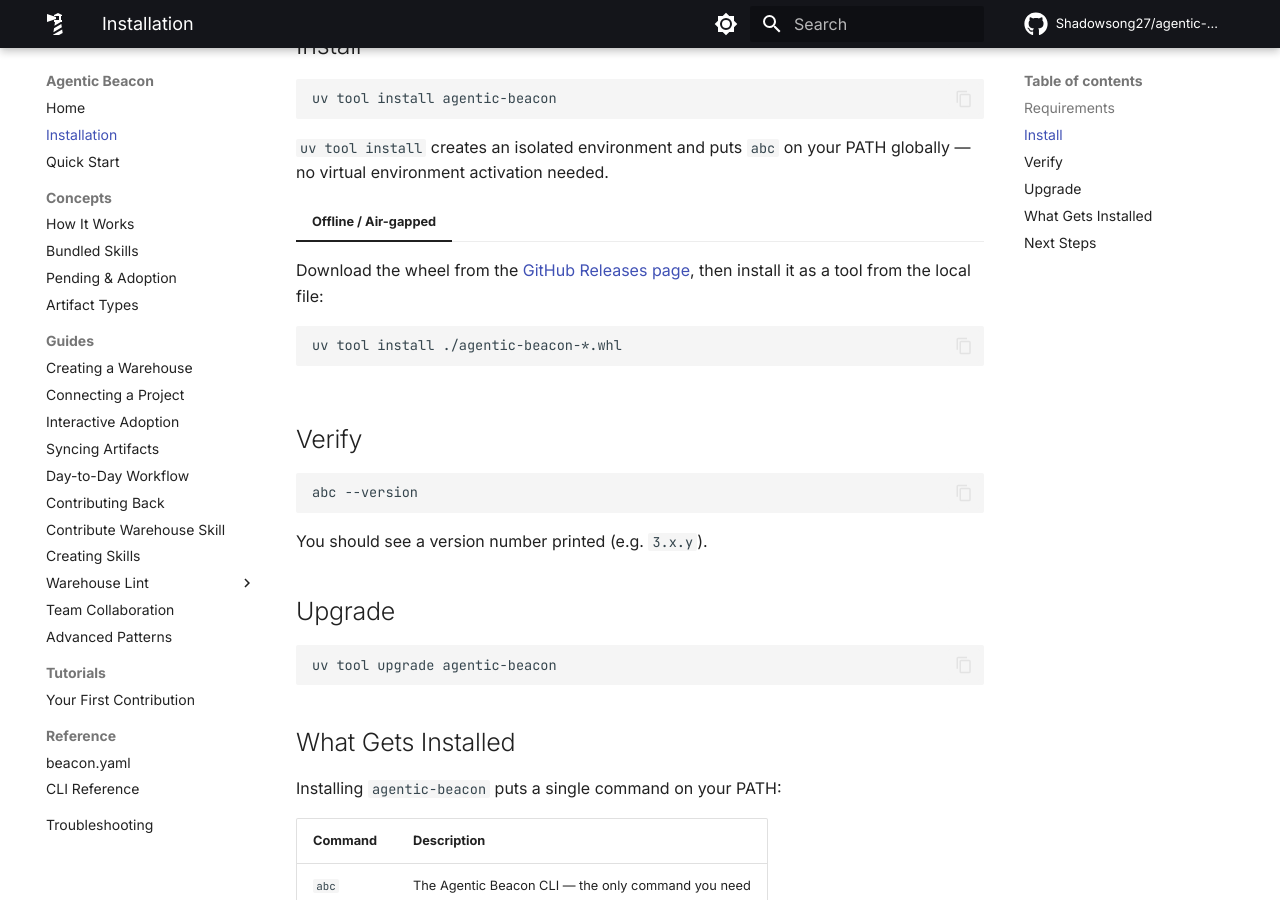
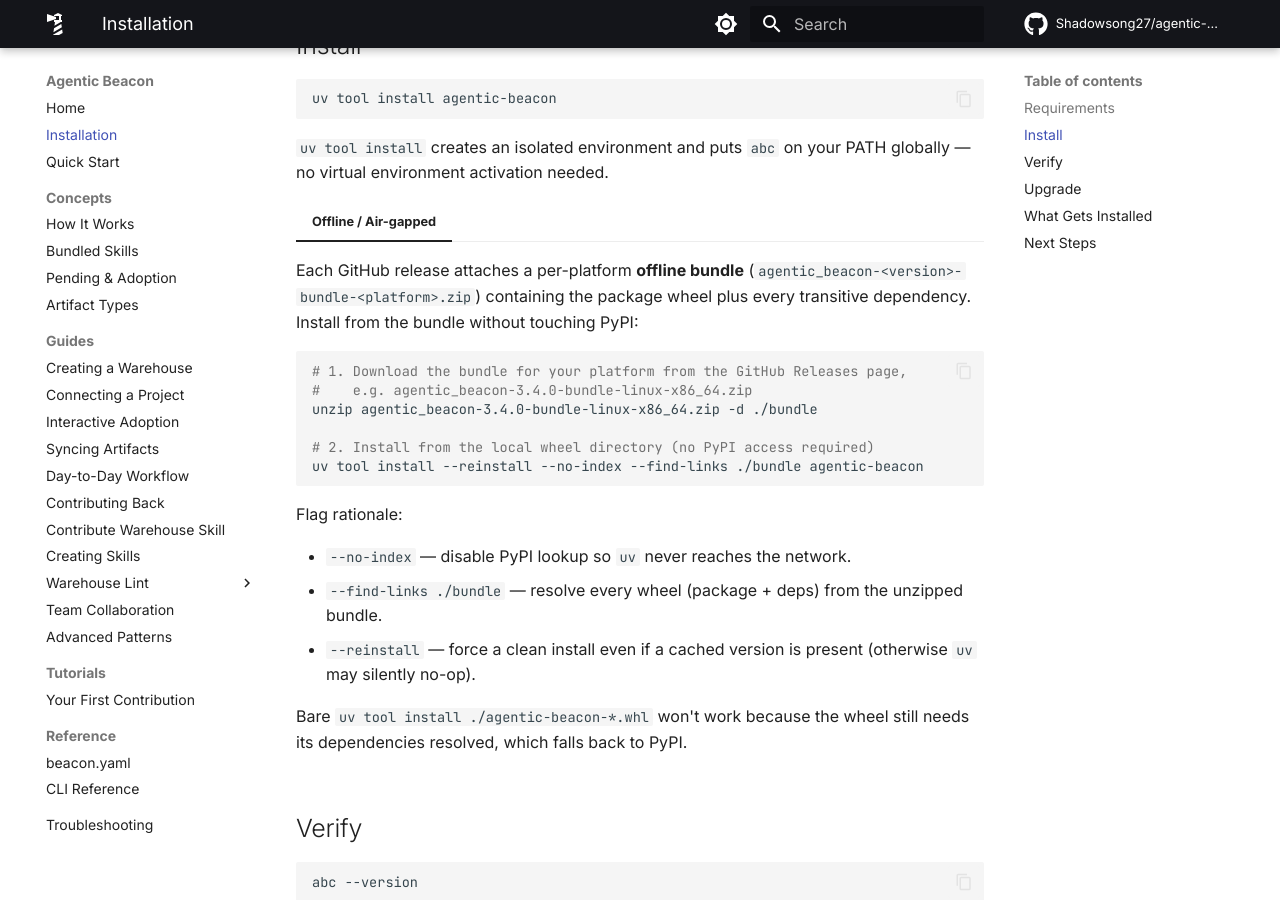
Before and after one commit to Shadowsong27/agentic-beacon, an MkDocs documentation site: the page built from site-docs/installation.md, in a window 1280 px wide and 900 px high, scrolled down 302 px. Built offline with MkDocs 1.6.1 and Material for MkDocs 9.7.7, drawn with Linux system fonts in a browser that asks for light colours; comment, search, counter and statistics services are not loaded.

Commit message:
docs: fix offline bundle install + recommend /contribute-warehouse as primary
installation.md — offline / air-gapped install: the previous
`uv tool install ./agentic-beacon-*.whl` doesn't work because the
wheel still needs dependencies resolved (falls back to PyPI).
Replace with the documented `unzip` + `uv tool install --reinstall
--no-index --find-links ./bundle agentic-beacon` flow that matches
what the publish workflow actually attaches to each GitHub release.

AGENTS.md — Artifact Distribution Model bullet now recommends the
`/contribute-warehouse` bundled skill as the primary push path
(matching what site-docs/concepts/how-it-works.md says) and notes
the raw `abc warehouse contribute` CLI is unreliable on personal
mac, cross-referencing PER-159.

Refs PER-159.

````diff
--- a/site-docs/installation.md
+++ b/site-docs/installation.md
@@ -15,11 +15,24 @@ uv tool install agentic-beacon
 
 === "Offline / Air-gapped"
 
-    Download the wheel from the [GitHub Releases page](https://github.com/Shadowsong27/agentic-beacon/releases), then install it as a tool from the local file:
+    Each GitHub release attaches a per-platform **offline bundle** (`agentic_beacon-<version>-bundle-<platform>.zip`) containing the package wheel plus every transitive dependency. Install from the bundle without touching PyPI:
 
     ```bash
-    uv tool install ./agentic-beacon-*.whl
+    # 1. Download the bundle for your platform from the GitHub Releases page,
+    #    e.g. agentic_beacon-3.4.0-bundle-linux-x86_64.zip
+    unzip agentic_beacon-3.4.0-bundle-linux-x86_64.zip -d ./bundle
+
+    # 2. Install from the local wheel directory (no PyPI access required)
+    uv tool install --reinstall --no-index --find-links ./bundle agentic-beacon
     ```
+
+    Flag rationale:
+
+    - `--no-index` — disable PyPI lookup so `uv` never reaches the network.
+    - `--find-links ./bundle` — resolve every wheel (package + deps) from the unzipped bundle.
+    - `--reinstall` — force a clean install even if a cached version is present (otherwise `uv` may silently no-op).
+
+    Bare `uv tool install ./agentic-beacon-*.whl` won't work because the wheel still needs its dependencies resolved, which falls back to PyPI.
 
 ## Verify
 
````
Also changed, not shown: AGENTS.md (+1 -1 lines).
